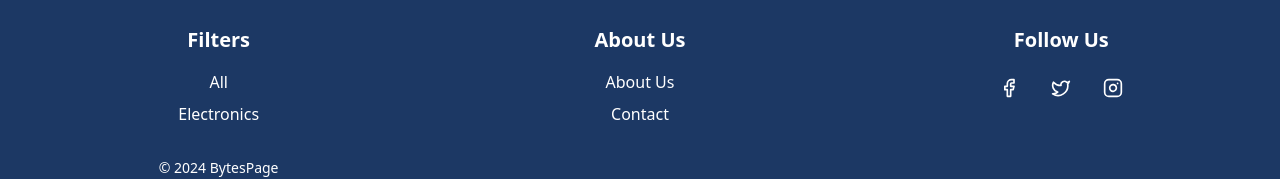
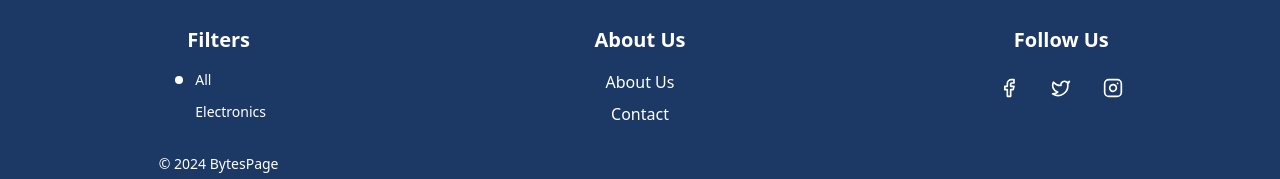
Before and after one commit to Rohanvernekarr/bytespage, a Next.js app: page / in a window 1280 px wide. Shown: the part 1953-2132 px from the top of the page. Built offline with nearby package versions, Linux system fonts and the light colour scheme.

Commit message:
interview corrections

```diff
--- a/components/Footer.tsx
+++ b/components/Footer.tsx
@@ -1,16 +1,60 @@
+"use client";
+
 import { Facebook, Instagram, Twitter } from "lucide-react";
 import Link from "next/link";
+import { useRouter, useSearchParams, usePathname } from "next/navigation";
+import { useCallback } from "react";
+import { Category } from "@/types";
 
 export function Footer() {
+  const router = useRouter();
+  const searchParams = useSearchParams();
+  const pathname = usePathname();
+  const currentCategory = (searchParams.get("category") as Category) || "All";
+
+  const createQueryString = useCallback(
+    (name: string, value: string) => {
+      const params = new URLSearchParams(searchParams.toString());
+      if (value === "All" || value === "") {
+        params.delete(name);
+      } else {
+        params.set(name, value);
+      }
+      return params.toString();
+    },
+    [searchParams],
+  );
+
+  const handleCategoryChange = (category: string) => {
+    router.push(pathname + "?" + createQueryString("category", category));
+  };
+  const categories: Category[] = ["All", "Electronics"];
+
   return (
     <footer className="w-full bg-primary text-white py-12 text-center">
       <div className="container mx-auto px-4 md:px-6">
         <div className="grid grid-cols-1 md:grid-cols-3 gap-8">
           <div className="flex flex-col gap-4 items-center">
             <h3 className="text-xl font-bold">Filters</h3>
-                <div className="flex flex-col gap-2 text-white">
-                    <Link href="/" className="hover:text-white/80 transition-colors">All</Link>
-                    <Link href="/electronics" className="hover:text-white/80 transition-colors">Electronics</Link>
+            <div className="space-y-3">
+              {categories.map((category) => (
+                <div key={category} className="flex items-center gap-2">
+                  <div
+                    className={`h-4 w-4 rounded-full border border-primary flex items-center justify-center cursor-pointer ${currentCategory === category ? "bg-primary" : "bg-transparent"}`}
+                    onClick={() => handleCategoryChange(category)}
+                  >
+                    {currentCategory === category && (
+                      <div className="h-2 w-2 rounded-full bg-white" />
+                    )}
+                  </div>
+                  <label
+                    className="cursor-pointer text-sm font-medium text-white hover:text-gray-300"
+                    onClick={() => handleCategoryChange(category)}
+                  >
+                    {category}
+                  </label>
+                </div>
+              ))}
             </div>
             <p className="text-sm text-white mt-4">&copy; 2024 BytesPage</p>
           </div>
@@ -18,26 +62,44 @@ export function Footer() {
           <div className="flex flex-col gap-4 items-center">
             <h3 className="text-xl font-bold">About Us</h3>
             <div className="flex flex-col gap-2 text-white">
-                  <Link href="/about" className="hover:text-white/80 transition-colors">About Us</Link>
-                  <Link href="/contact" className="hover:text-white/80 transition-colors">Contact</Link>
+              <Link
+                href="/about"
+                className="hover:text-white/80 transition-colors"
+              >
+                About Us
+              </Link>
+              <Link
+                href="/contact"
+                className="hover:text-white/80 transition-colors"
+              >
+                Contact
+              </Link>
             </div>
           </div>
 
           <div className="flex flex-col gap-4 items-center">
             <h3 className="text-xl font-bold">Follow Us</h3>
             <div className="flex items-center gap-4">
-                    <Link href="https://facebook.com" className="p-2 rounded-full hover:bg-white/50 transition-colors">
+              <Link
+                href="https://facebook.com"
+                className="p-2 rounded-full hover:bg-white/50 transition-colors"
+              >
                 <Facebook className="h-5 w-5" />
               </Link>
-                    <Link href="https://x.com" className="p-2 rounded-full hover:bg-white/50 transition-colors">
+              <Link
+                href="https://x.com"
+                className="p-2 rounded-full hover:bg-white/50 transition-colors"
+              >
                 <Twitter className="h-5 w-5" />
               </Link>
-                    <Link href="https://instagram.com" className="p-2 rounded-full hover:bg-white/50 transition-colors">
+              <Link
+                href="https://instagram.com"
+                className="p-2 rounded-full hover:bg-white/50 transition-colors"
+              >
                 <Instagram className="h-5 w-5" />
               </Link>
             </div>
           </div>
-
         </div>
       </div>
     </footer>
--- a/components/Sidebar.tsx
+++ b/components/Sidebar.tsx
@@ -28,7 +28,7 @@ export function Sidebar() {
       }
       return params.toString();
     },
-    [searchParams]
+    [searchParams],
   );
 
   const handleCategoryChange = (category: string) => {
@@ -40,10 +40,18 @@ export function Sidebar() {
   };
 
   const handlePriceCommit = () => {
-      router.push(pathname + "?" + createQueryString("maxPrice", priceMax.toString()));
+    router.push(
+      pathname + "?" + createQueryString("maxPrice", priceMax.toString()),
+    );
   };
 
-  const categories: Category[] = ["All", "Electronics", "Clothing", "Home", "Accessories"];
+  const categories: Category[] = [
+    "All",
+    "Electronics",
+    "Clothing",
+    "Home",
+    "Accessories",
+  ];
 
   return (
     <aside className="w-full space-y-8 rounded-lg border border-border bg-primary p-6 md:w-64 md:shrink-0 h-fit">
@@ -53,10 +61,12 @@ export function Sidebar() {
           {categories.map((category) => (
             <div key={category} className="flex items-center gap-2">
               <div
-                className={`h-4 w-4 rounded-full border border-primary flex items-center justify-center cursor-pointer ${currentCategory === category ? 'bg-primary' : 'bg-transparent'}`}
+                className={`h-4 w-4 rounded-full border border-primary flex items-center justify-center cursor-pointer ${currentCategory === category ? "bg-primary" : "bg-transparent"}`}
                 onClick={() => handleCategoryChange(category)}
               >
-                 {currentCategory === category && <div className="h-2 w-2 rounded-full bg-white" />}
+                {currentCategory === category && (
+                  <div className="h-2 w-2 rounded-full bg-white" />
+                )}
               </div>
               <label
                 className="cursor-pointer text-sm font-medium text-white hover:text-gray-300"
```
Lines whose indentation alone changed are shown as unchanged.
